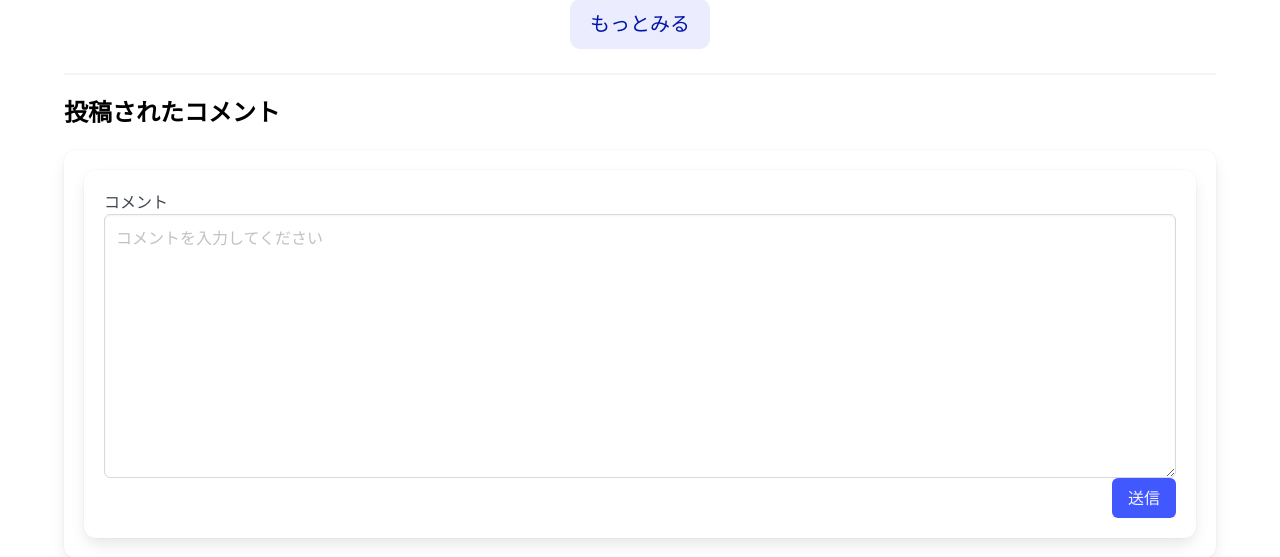
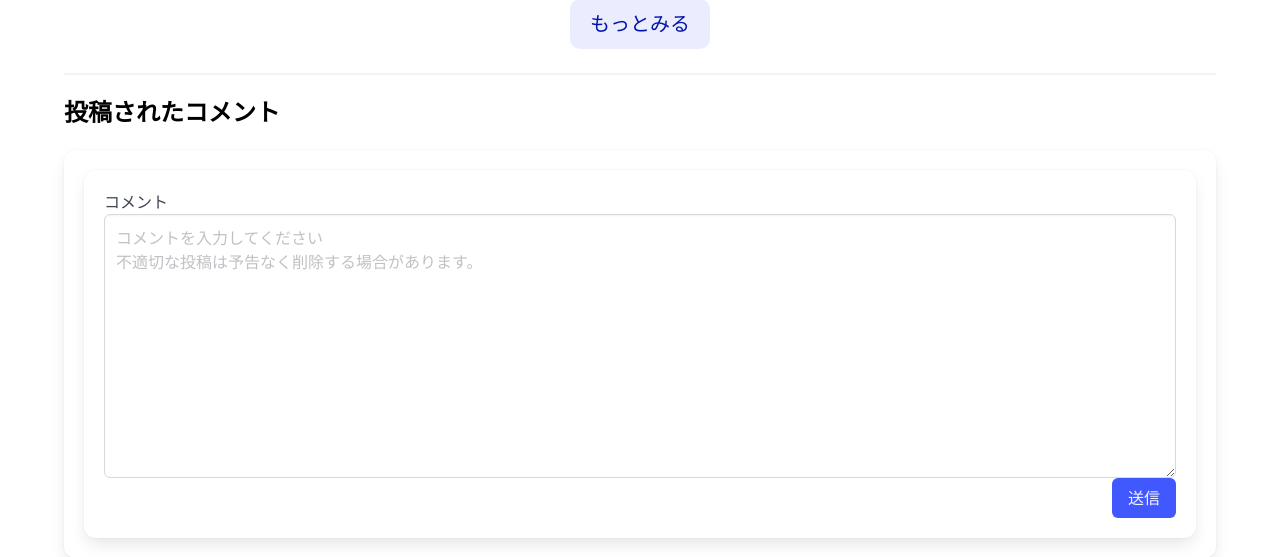
Before and after one commit to Sazae-301y/Koureisai2-3, a Django app: page / in a window 1280 px wide. Shown: the part 642-1199 px from the top of the page. Run offline with Django 5.2, Linux system fonts and the light colour scheme; data that the repository does not hold is empty.

Commit message:
予約管理height制限

```diff
--- a/score_table/forms.py
+++ b/score_table/forms.py
@@ -6,5 +6,5 @@ class PostForm(forms.ModelForm):
         model = Post
         fields = ['comment']  # slugフィールドは削除
         widgets = {
-            'comment': forms.Textarea(attrs={'class': 'textarea', 'placeholder': 'コメントを入力してください'}),
+            'comment': forms.Textarea(attrs={'class': 'textarea', 'placeholder': 'コメントを入力してください\n不適切な投稿は予告なく削除する場合があります。'}),
         }
--- a/score_table/templates/page/reservation_management.html
+++ b/score_table/templates/page/reservation_management.html
@@ -34,8 +34,9 @@
 
         <div class="box">
             <h2 class="subtitle">予約済み一覧</h2>
+            <div class="table-container" style="max-height: 600px; overflow-y: auto;">
                 <table class="table is-striped is-hoverable is-fullwidth">
-                <thead>
+                    <thead style="position: sticky; top: 0; background-color: white; z-index: 1;">
                         <tr>
                             <th>順番</th>
                             <th>ニックネーム</th>
@@ -57,7 +58,6 @@
                             </td>
                             <td>
                                 {{ reservation.created_at|timesince:now }}前
-
                             </td>
                             <td>{% if reservation.is_not_there %}<strong>遅延！！</strong>{% endif %}</td>
                         </tr>
@@ -65,6 +65,8 @@
                     </tbody>
                 </table>
             </div>
+        </div>
+
         <div class="columns">
             <div class="column">
 
```
Lines whose indentation alone changed are shown as unchanged.
